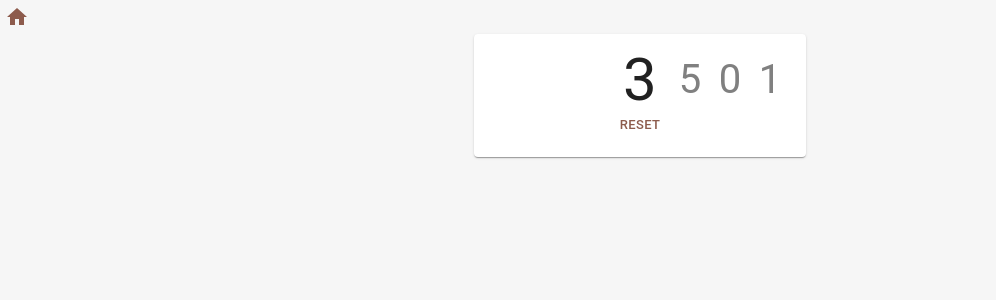
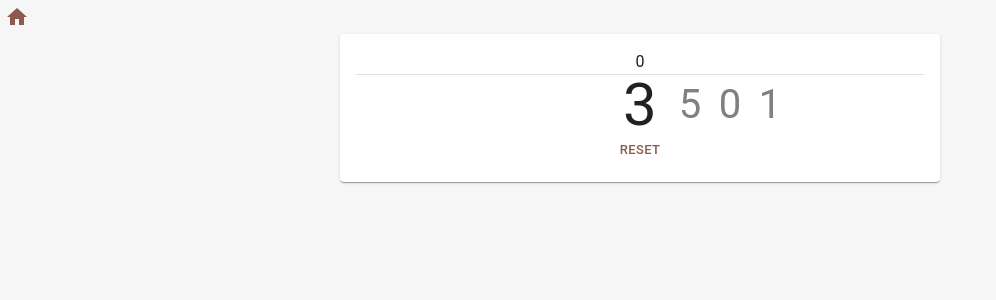
Before and after one commit to tomiyee/theng-web-apps, a React (Vite) app: page /theng-web-apps/num-pad-trainer in a window 1280 px wide. Shown: the top 300 px of the page, without its empty margins (0-996 px from the left). Built offline with nearby package versions, Linux system fonts and the light colour scheme.

Commit message:
parameterize animation speed

```diff
--- a/src/views/NumPadTrainer/NumPadTrainer.tsx
+++ b/src/views/NumPadTrainer/NumPadTrainer.tsx
@@ -1,5 +1,5 @@
 /** @jsxImportSource @emotion/react */
-import { Box, Button, Card, CardContent, css, Stack } from '@mui/material';
+import { Box, Button, Card, CardContent, css, Divider, Stack, Typography } from '@mui/material';
 import { random } from 'lodash';
 import React, { useState } from 'react';
 import { useHotkeys } from 'react-hotkeys-hook';
@@ -8,7 +8,6 @@ const SMALL_WIDTH = 40;
 const BIG_WIDTH = 60;
 const LOOK_AHEAD = 3;
 const LOOK_BACK = 3;
-const ANIMATION_DURATION = 0.1;
 const NUMBER_KEYS = '0123456789'.split('');
 
 const styles = {
@@ -28,10 +27,6 @@ const styles = {
     display: flex;
     justify-content: center;
     align-items: center;
-    transition:
-    left ${ANIMATION_DURATION}s,
-      font-size ${ANIMATION_DURATION}s,
-      color ${ANIMATION_DURATION}s;
   `,
   bigNumber: css`
     width: ${BIG_WIDTH}px;
@@ -43,6 +38,10 @@ const styles = {
     height: ${SMALL_WIDTH}px;
     font-size: ${SMALL_WIDTH}px;
     color: gray;
+  `,
+  card: css`
+    width: 600px;
+    max-width: 100%;
   `,
 };
 
@@ -69,14 +68,16 @@ const NumPadTrainer: React.FC = () => {
 
   const reset = () => {
     setOffset(-LOOK_BACK);
-    setNumbers(() => new Array(2 + LOOK_AHEAD).fill(0).map(() => random(0, 9)))
-  }
+    setNumbers(() => new Array(2 + LOOK_AHEAD).fill(0).map(() => random(0, 9)));
+  };
   return (
     <Box display="flex" width="100%" height="100%" alignItems="center" justifyContent="center">
-      <Card>
+      <Card css={styles.card}>
         <CardContent>
-          <Stack>
-            <NumberDisplay numbers={numbers} offset={offset} />
+          <Stack alignItems="center">
+            <Typography>{offset + LOOK_BACK}</Typography>
+            <Divider flexItem />
+            <NumberDisplay numbers={numbers} offset={offset} transitionTime={0} />
             <Button onClick={reset}>Reset</Button>
           </Stack>
         </CardContent>
@@ -90,17 +91,21 @@ type NumberDisplayProps = {
   /** A list of length {@link LOOK_BACK} + 1 + {@link LOOK_AHEAD} */
   numbers: number[];
   offset: number;
+  transitionTime: number;
 };
 
 const NumberDisplay: React.FC<NumberDisplayProps> = (props) => {
-  const { numbers, offset } = props;
+  const { numbers, offset, transitionTime } = props;
   return (
     <Box css={styles.viewport}>
       <Box css={styles.numberCarousel}>
         {numbers.map((num, i) => (
           <span
             key={offset + i}
-            style={{ left: `${getLeftForIndex(i - Math.min(offset, 0))}px` }}
+            style={{
+              left: `${getLeftForIndex(i - Math.min(offset, 0))}px`,
+              transition: getTransition(transitionTime),
+            }}
             css={[
               styles.number,
               i === LOOK_BACK + Math.min(0, offset) ? styles.bigNumber : styles.smallNumber,
@@ -121,3 +126,6 @@ const getLeftForIndex = (i: number) => {
     Math.max(0, i - LOOK_BACK - 1) * SMALL_WIDTH
   );
 };
+
+const getTransition = (animationTime: number) =>
+  `left ${animationTime}s, font-size ${animationTime}s, color ${animationTime}s`;
```
